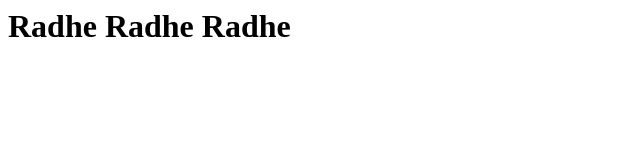
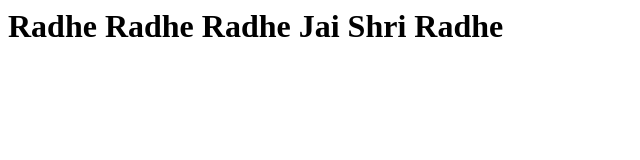
Before and after one commit to Shriji/radhe01, a plain HTML site: page radhe.html in a window 1280 px wide. Shown: the whole page, without its empty margins (0-640 px from the left). Drawn offline with Linux system fonts and the light colour scheme.

Commit message:
Update radhe.html

```diff
--- a/radhe.html
+++ b/radhe.html
@@ -1,7 +1,7 @@
 <html>
   <header></header>
   <body>
-    <h1>Radhe Radhe Radhe</h1>
+    <h1>Radhe Radhe Radhe Jai Shri Radhe</h1>
   </body>
 
 </html>
```
